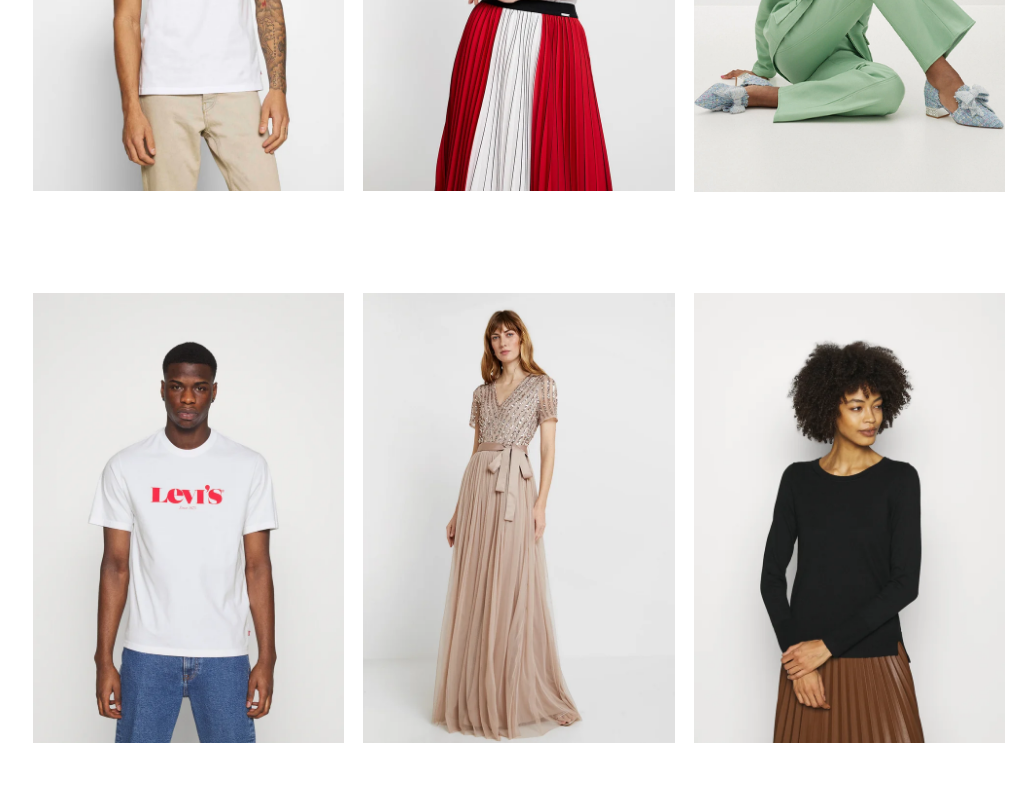
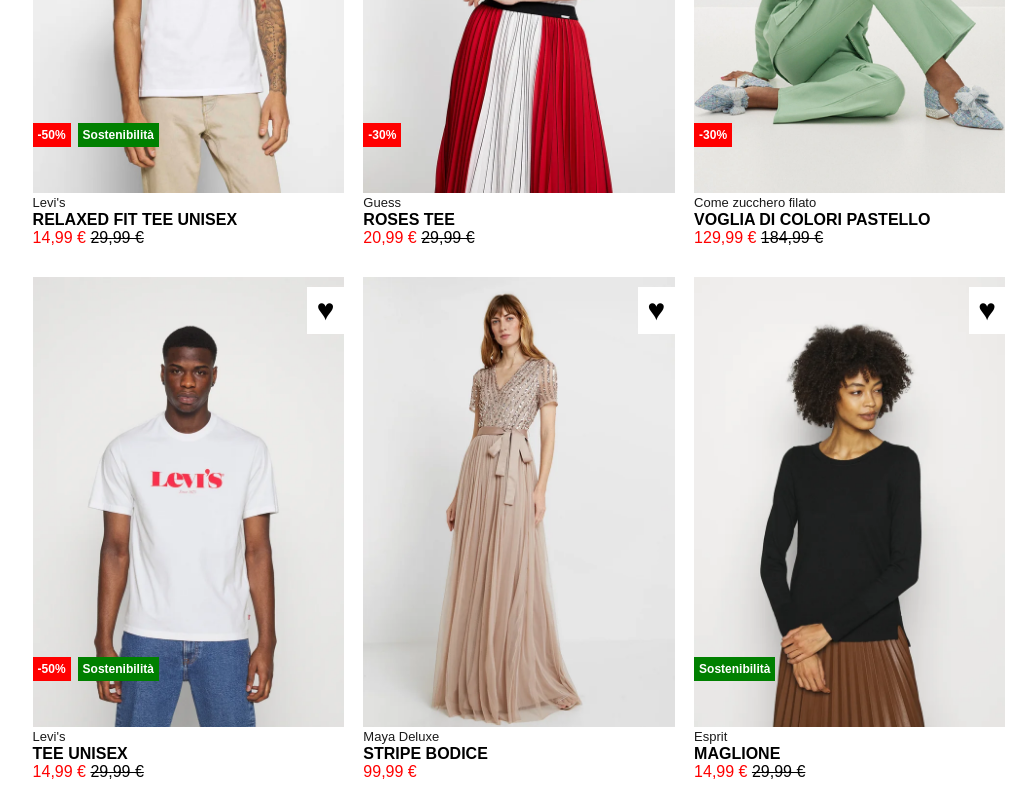
Before and after one commit to PaoloVisone/html-css-boolando, a plain HTML site: page index.html in a window 1280 px wide. Shown: the part 380-1192 px from the top of the page, without its empty margins (121-1157 px from the left). Drawn offline with Linux system fonts and the light colour scheme.

Commit message:
All [main]

```diff
--- a/index.html
+++ b/index.html
@@ -21,19 +21,27 @@
     <!-- NavBar -->
 
     <header>
-        <div id="list">
+        <div>
             <ul>
                 <li>
-                    <a href="#">Donna</a>
+                    <a href="#">
+                        Donna
+                    </a>
                 </li>
                 <li>
-                    <a href="#">Uomo</a>
+                    <a href="#">
+                        Uomo
+                    </a>
                 </li>
                 <li>
-                    <a href="#">Bambini</a>
+                    <a href="#">
+                        Bambini
+                    </a>
                 </li>
             </ul>
         </div>
+
+        <!-- Logo -->
 
         <div>
             <img id="logo" src="img/boolean-logo.png" alt="Boolando">
@@ -52,24 +60,173 @@
     <main>
 
         <div class="box">
+
+            <!-- img -->
+
             <img class="figure" src="img/1.webp" alt="1">
-            <img src="" alt="" class="figureb">
+            <img src="img/1b.webp" alt="1b" class="figureb">
+
+            <!-- cuore -->
+
+            <span class="cuore">&hearts;</span>
+
+            <!-- label -->
+
+            <span class="label red">
+                -50%
+            </span>
+            <span class="label green">
+                Sostenibilità
+            </span>
+
+            <!-- Text -->
+            <div class="text">
+                <span class="brand">Levi's</span>
+                <p class="prod">RELAXED FIT TEE UNISEX</p>
+                <span class="price">14,99 €</span>
+                <span><s>29,99 €</s></span>
+            </div>
+
 
         </div>
+
+
+
+
+
         <div class="box">
+
+            <!-- img -->
+
             <img class="figure" src="img/2.webp" alt="2">
+            <img src="img/2b.webp" alt="2b" class="figureb">
+
+            <!-- cuore -->
+
+            <span class="cuore">
+                &hearts;
+            </span>
+
+            <!-- label -->
+
+            <span class="label red">
+                -30%
+            </span>
+
+            <!-- Text -->
+            <div class="text">
+                <span class="brand">Guess</span>
+                <p class="prod">ROSES TEE</p>
+                <span class="price">20,99 €</span>
+                <span><s>29,99 €</s></span>
+            </div>
         </div>
+
         <div class="box">
+
+            <!-- img -->
+
             <img class="figure" src="img/3.webp" alt="3">
+            <img src="img/3b.webp" alt="3b" class="figureb">
+
+            <!-- cuore -->
+
+            <span class="cuore">
+                &hearts;
+            </span>
+            <!-- label -->
+
+            <span class="label red">-30%
+            </span>
+
+            <!-- Text -->
+            <div class="text">
+                <span class="brand">Come zucchero filato</span>
+                <p class="prod">VOGLIA DI COLORI PASTELLO</p>
+                <span class="price">129,99 €</span>
+                <span><s>184,99 €</s></span>
+            </div>
+
         </div>
+
         <div class="box">
+
+            <!-- img -->
+
             <img class="figure" src="img/4.webp" alt="4">
+            <img src="img/4b.webp" alt="4b" class="figureb">
+
+            <!-- cuore -->
+
+            <span class="cuore">
+                &hearts;
+            </span>
+
+            <!-- label -->
+
+            <span class="label red">
+                -50%
+            </span>
+            <span class="label green">
+                Sostenibilità
+            </span>
+
+            <!-- Text -->
+            <div class="text">
+                <span class="brand">Levi's</span>
+                <p class="prod">TEE UNISEX</p>
+                <span class="price">14,99 €</span>
+                <span><s>29,99 €</s></span>
+            </div>
+
         </div>
+
         <div class="box">
+
+            <!-- img -->
+
             <img class="figure" src="img/5.webp" alt="5">
+            <img src="img/5b.webp" alt="5b" class="figureb">
+
+            <!-- cuore -->
+
+            <span class="cuore">
+                &hearts;
+            </span>
+
+            <!-- Text -->
+            <div class="text">
+                <span class="brand">Maya Deluxe</span>
+                <p class="prod">STRIPE BODICE</p>
+                <span class="price">99,99 €</span>
+            </div>
+
         </div>
+
         <div class="box">
+
+            <!-- img -->
+
             <img class="figure" src="img/6.webp" alt="6">
+            <img src="img/6b.webp" alt="6b" class="figureb">
+
+            <!-- cuore -->
+
+            <span class="cuore">
+                &hearts;
+            </span>
+            <!-- label -->
+            <span class="label green-last">
+                Sostenibilità
+            </span>
+
+            <!-- Text -->
+            <div class="text">
+                <span class="brand">Esprit</span>
+                <p class="prod">MAGLIONE</p>
+                <span class="price">14,99 €</span>
+                <span><s>29,99 €</s></span>
+            </div>
         </div>
 
     </main>
--- a/style.css
+++ b/style.css
@@ -20,6 +20,7 @@ header {
 ul li {
     list-style: none;
     display: inline-block;
+    padding: 5px;
 }
 
 a {
@@ -49,3 +50,75 @@ main {
 .figure {
     width: 100%;
 }
+
+.figureb {
+    width: 100%;
+    position: absolute;
+    top: 0;
+    left: 0;
+    z-index: -1;
+}
+
+.figure:hover {
+    display: none;
+}
+
+.cuore {
+    background-color: white;
+    font-size: 30px;
+    padding: 2% 3%;
+    position: absolute;
+    top: 10px;
+    right: 0;
+}
+
+.cuore:hover {
+    color: red;
+}
+
+.label {
+    padding: 5px;
+    font-size: 12px;
+    font-weight: bold;
+    color: white;
+}
+
+.red {
+    background-color: red;
+    position: absolute;
+    bottom: 50px;
+    left: 0;
+}
+
+.green {
+    background-color: green;
+    position: absolute;
+    bottom: 50px;
+    left: 45px;
+}
+
+.green-last {
+    background-color: green;
+    position: absolute;
+    bottom: 50px;
+    left: 0;
+}
+
+.text {
+    position: absolute;
+    bottom: -50px;
+    left: 0;
+}
+
+.brand {
+    font-size: 13px;
+    color: rgb(25, 25, 25);
+}
+
+.price {
+    color: red;
+}
+
+.prod {
+    font-weight: bold;
+}
```
